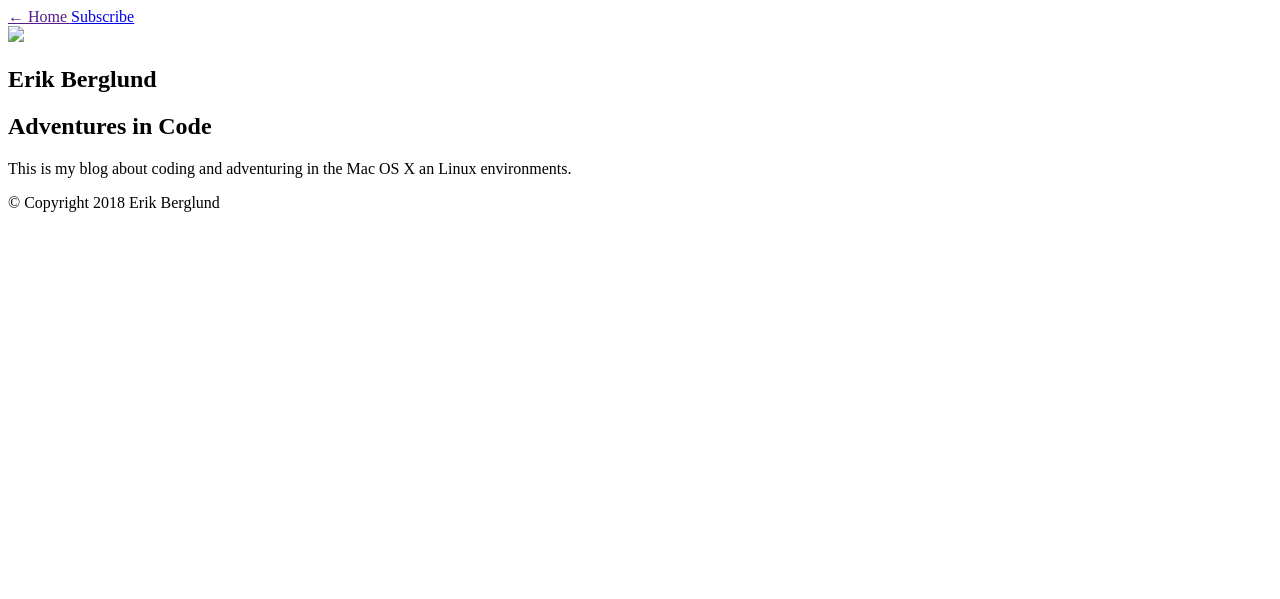
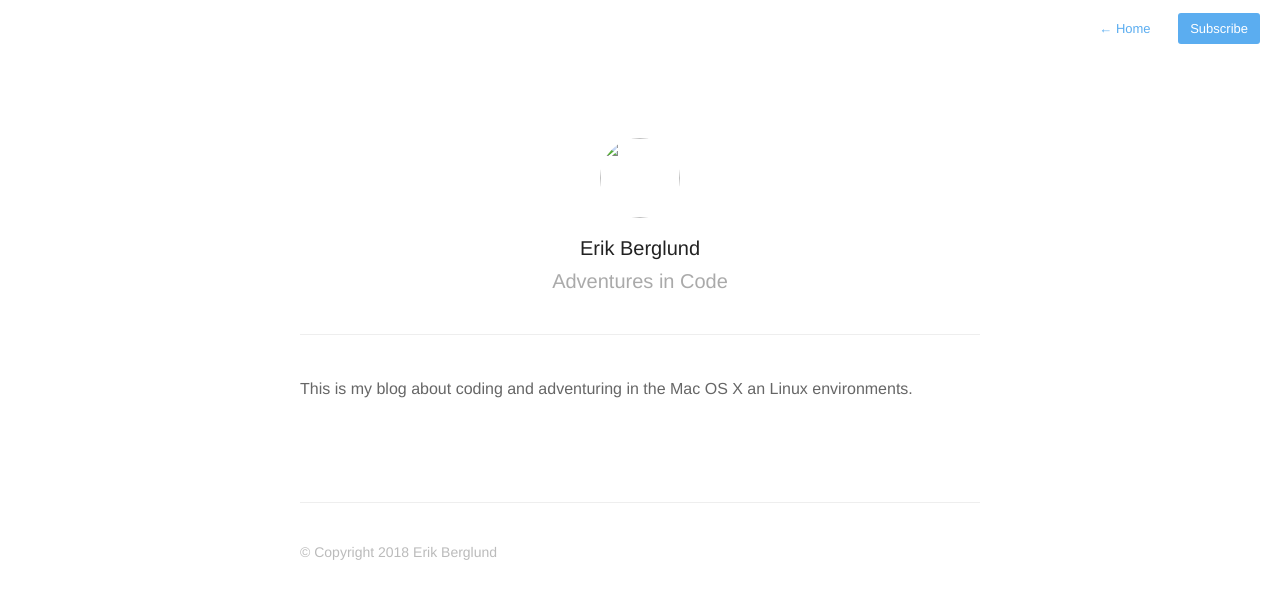
Before and after one commit to erikberglund/erikberglund.github.io, a Jekyll site: the page built from about.md, in a window 1280 px wide. Shown: the top 599 px of the page. Built offline with Jekyll 4.4.1, drawn with Linux system fonts in a browser that asks for light colours; nearby versions of some CDN libraries.

Commit message:
Hardcode test

```diff
--- a/_layouts/default.html
+++ b/_layouts/default.html
@@ -6,10 +6,10 @@
   <meta name="viewport" content="width=device-width, initial-scale=1">
 
   <title>{{ site.name }}{% if page.title %} - {{ page.title }}{% endif %}</title>
-  <link rel="shortcut icon" href="{{ site.baseurl }}assets/images/favicon.ico">
-  <link rel="stylesheet" href="{{ site.baseurl }}assets/css/style.css">
+  <link rel="shortcut icon" href="/assets/images/favicon.ico">
+  <link rel="stylesheet" href="/assets/css/style.css">
   <link rel="alternate" type="application/rss+xml" title="My Blog" href="{{ site.baseurl }}rss.xml">
-  <link rel="stylesheet" href="{{ site.baseurl }}assets/css/highlight.css">
+  <link rel="stylesheet" href="/assets/css/highlight.css">
 </head>
 <body>
 
```
